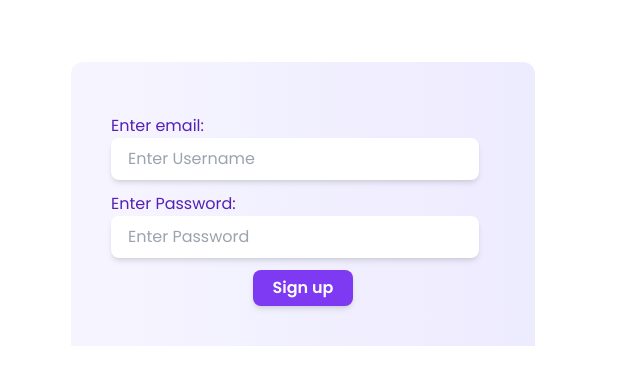
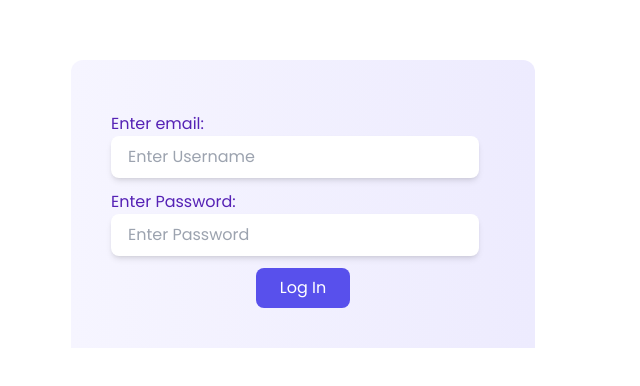
Before and after one commit to shantu02/ManMeraMandir, a Next.js app: page /login in a window 1280 px wide. Shown: the part 196-582 px from the top of the page, without its empty margins (337-977 px from the left). Built offline with nearby package versions, Linux system fonts and the light colour scheme.

Commit message:
Adding: button custom component

```diff
--- a/app/login/page.tsx
+++ b/app/login/page.tsx
@@ -1,11 +1,10 @@
-/* eslint-disable react-hooks/rules-of-hooks */
 'use client'
 
-import { Button } from "@/components/ui/button";
 import { login } from "../api/login/action";
 import { useState } from "react";
 import { Spinner } from "@/components/ui/Spinner";
 import { redirect } from "next/navigation";
+import ButtonComponent from "@/components/ui/Button";
 
 const LoginPage = () => {
 
@@ -51,11 +50,7 @@ const LoginPage = () => {
                     }
 
                     <div className="flex items-center justify-center">
-                        <Button className="flex-shrink-0 bg-purple-600 text-white text-base font-semibold py-2 px-5 rounded-lg shadow-md hover:bg-purple-700 focus:outline-none focus:ring-2 focus:ring-purple-500 focus:ring-offset-2 focus:ring-offset-purple-200"
-                            onClick={handleSubmit}
-                        >
-                            Sign up
-                        </Button>
+                        <ButtonComponent onClick={handleSubmit} text="Log In" />
                     </div>
                 </div>
             </div>
--- a/components/ErrorPage.tsx
+++ b/components/ErrorPage.tsx
@@ -1,6 +1,6 @@
 'use client'
 
-import { Button } from "@/components/ui/button";
+import ButtonComponent from "@/components/ui/Button";
 import { ErrorType } from "@/types/error_type";
 import Link from "next/link";
 import { useRouter } from "next/navigation";
@@ -33,9 +33,7 @@ export default function ErrorPage(error:ErrorType){
             <div className="text-xl px-2 py-3 text-center"> {error.message}</div>
             <div className="my-2 px-2 py-1">
                 <Link href={"/home"} onClick={handleClick}>
-                    <Button>
-                        {"Go to HomePage"}
-                    </Button>
+                    <ButtonComponent text={"Go to Homepage"} />
                 </Link>
             </div>
             { loading && <Spinner size="medium" show={true}>Loading...</Spinner> }
--- a/components/Payment.tsx
+++ b/components/Payment.tsx
@@ -1,14 +1,12 @@
 'use client'
 
 import { useState } from "react";
-import { Button } from "./ui/button";
+import ButtonComponent from "./ui/Button";
 import { AbhishekSubmitRequest, DonationSubmitRequest } from "@/app/api/supadatabase/POST";
 import { Badge, Checkbox, TabItem, Tabs } from "flowbite-react";
 import Image from "next/image";
-import ImageToIcon from "./ImageToIcon";
 import { FaMoneyBillWave } from 'react-icons/fa';
 import { MdQrCode } from 'react-icons/md';
-import Link from "next/link";
 
 
 
@@ -53,6 +51,7 @@ const Payment: React.FC<PaymentProps> = ({ name, mobile, amount, ritualId, slot,
         return;
     }
 
+    // eslint-disable-next-line @typescript-eslint/no-unused-vars
     const handleUPIPayment = () => {
         setPayMode("upi");
         setShowGif(true);
@@ -100,14 +99,7 @@ const Payment: React.FC<PaymentProps> = ({ name, mobile, amount, ritualId, slot,
                                 <Checkbox className="h-10 w-10" onChange={()=>{setCheckBox(!checkBox)}} />
                             </div>
                             <div className="my-2">
-                                {
-                                    checkBox &&
-                                        <Button className="flex-shrink-0 bg-purple-600 text-white text-base font-semibold py-2 px-5 rounded-lg shadow-md hover:bg-purple-700 focus:outline-none focus:ring-2 focus:ring-purple-500 focus:ring-offset-2 focus:ring-offset-purple-200"
-                                        onClick={handleCashPayment}
-                                        >
-                                            Submit Donation
-                                        </Button>
-                                }
+                                { checkBox && <ButtonComponent onClick={handleCashPayment} text={PaymentFor=='D' ? "Submit Donation" : "Book Abhishek"} /> }
                             </div>
                         </>
                         :
@@ -115,7 +107,7 @@ const Payment: React.FC<PaymentProps> = ({ name, mobile, amount, ritualId, slot,
                             ?
                             <>
                                 <Image src={"/greenTick.gif"} width={100} height={100} alt="Payment Success" />
-                            <Button className="w-fit hover:cursor-pointer text-xl bg-green-600 text-white" onClick={handleDonePayment}> Done </Button>
+                                <ButtonComponent onClick={handleDonePayment} text={"Done"} />
                             </>
                             :
                             <>
--- a/components/ui/button.tsx
+++ b/components/ui/button.tsx
@@ -1,58 +1,20 @@
-import * as React from "react"
-import { Button as FlowbiteButton } from "flowbite-react"
-import { cva, type VariantProps } from "class-variance-authority"
-import { cn } from "@/lib/utils"
+import { Button } from "flowbite-react";
 
-// Define variant and size options using `class-variance-authority`
-const buttonVariants = cva(
-  "inline-flex items-center justify-center gap-2 whitespace-nowrap rounded-md text-sm font-medium transition-all disabled:pointer-events-none disabled:opacity-50 [&_svg]:pointer-events-none [&_svg:not([class*='size-'])]:size-4 shrink-0 [&_svg]:shrink-0 outline-none focus-visible:border-ring focus-visible:ring-ring/50 focus-visible:ring-[3px] aria-invalid:ring-destructive/20 dark:aria-invalid:ring-destructive/40 aria-invalid:border-destructive",
-  {
-    variants: {
-      variant: {
-        default:
-          "bg-primary text-primary-foreground shadow-xs hover:bg-primary/90",
-        destructive:
-          "bg-destructive text-white shadow-xs hover:bg-destructive/90 focus-visible:ring-destructive/20 dark:focus-visible:ring-destructive/40 dark:bg-destructive/60",
-        outline:
-          "border bg-background shadow-xs hover:bg-accent hover:text-accent-foreground dark:bg-input/30 dark:border-input dark:hover:bg-input/50",
-        secondary:
-          "bg-secondary text-secondary-foreground shadow-xs hover:bg-secondary/80",
-        ghost:
-          "hover:bg-accent hover:text-accent-foreground dark:hover:bg-accent/50",
-        link: "text-primary underline-offset-4 hover:underline",
-      },
-      size: {
-        default: "h-9 px-4 py-2 has-[>svg]:px-3",
-        sm: "h-8 rounded-md gap-1.5 px-3 has-[>svg]:px-2.5",
-        lg: "h-10 rounded-md px-6 has-[>svg]:px-4",
-        icon: "size-9",
-      },
-    },
-    defaultVariants: {
-      variant: "default",
-      size: "default",
-    },
-  }
-)
 
-// Create a button component that uses Flowbite's Button
-function Button({
-  className,
-  variant,
-  size,
-  // eslint-disable-next-line @typescript-eslint/no-unused-vars
-  asChild = false,
-  ...props
-}: React.ComponentProps<"button"> & VariantProps<typeof buttonVariants> & {
-  asChild?: boolean
-}) {
-  // Use Flowbite's Button component, passing dynamic classes for styles
-  return (
-    <FlowbiteButton
-      className={cn(buttonVariants({ variant, size, className }))}
-      {...props}
-    />
-  )
+const ButtonComponent = ({...props}) => {
+    return(
+        <>
+            <Button
+                name={props.name}
+                value={props.value}
+                onClick={props.onClick}
+                onChange={props.onChange}
+                className="bg-indigo-600 text-white px-6 py-3 rounded-lg transform transition duration-300 hover:-translate-y-1 hover:shadow-lg"
+            >
+                {props.text}
+            </Button>
+        </>
+    )
 }
 
-export { Button, buttonVariants }
+export default ButtonComponent;
```
Lines whose indentation alone changed are shown as unchanged.
